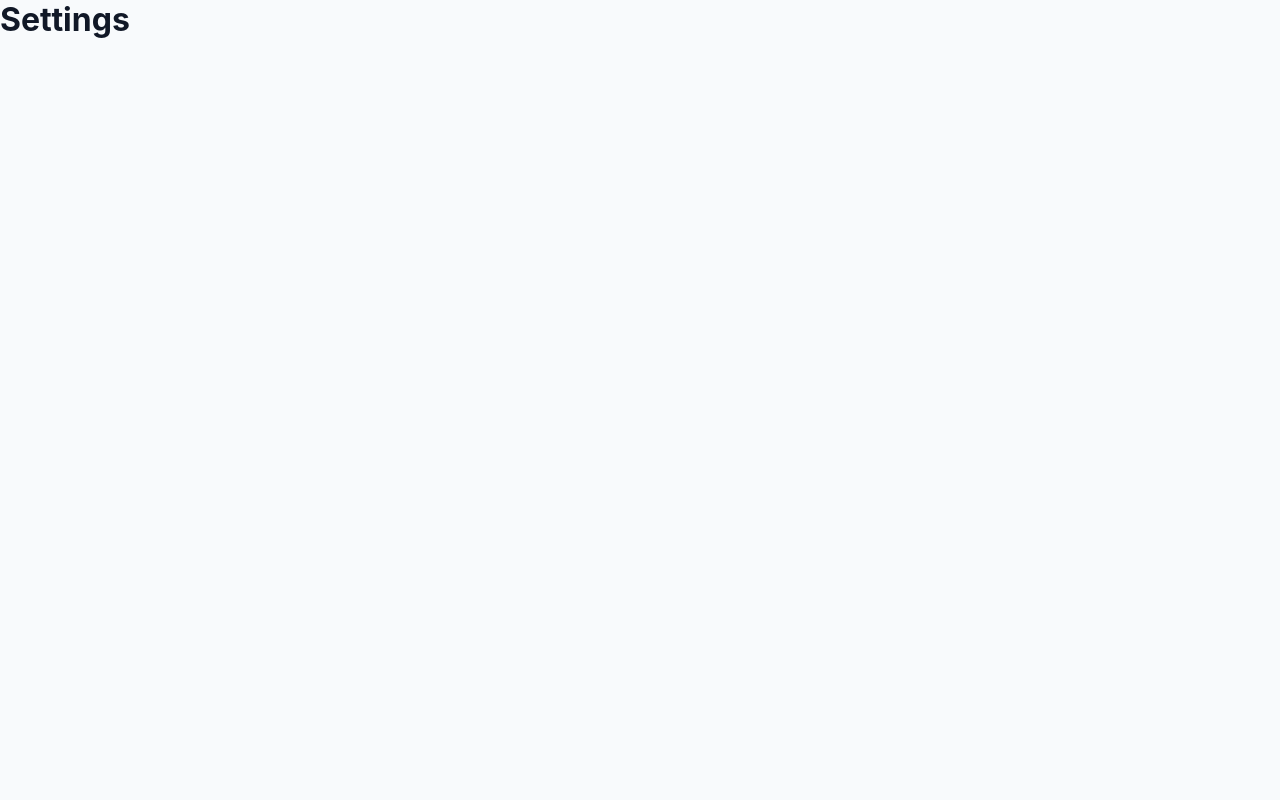
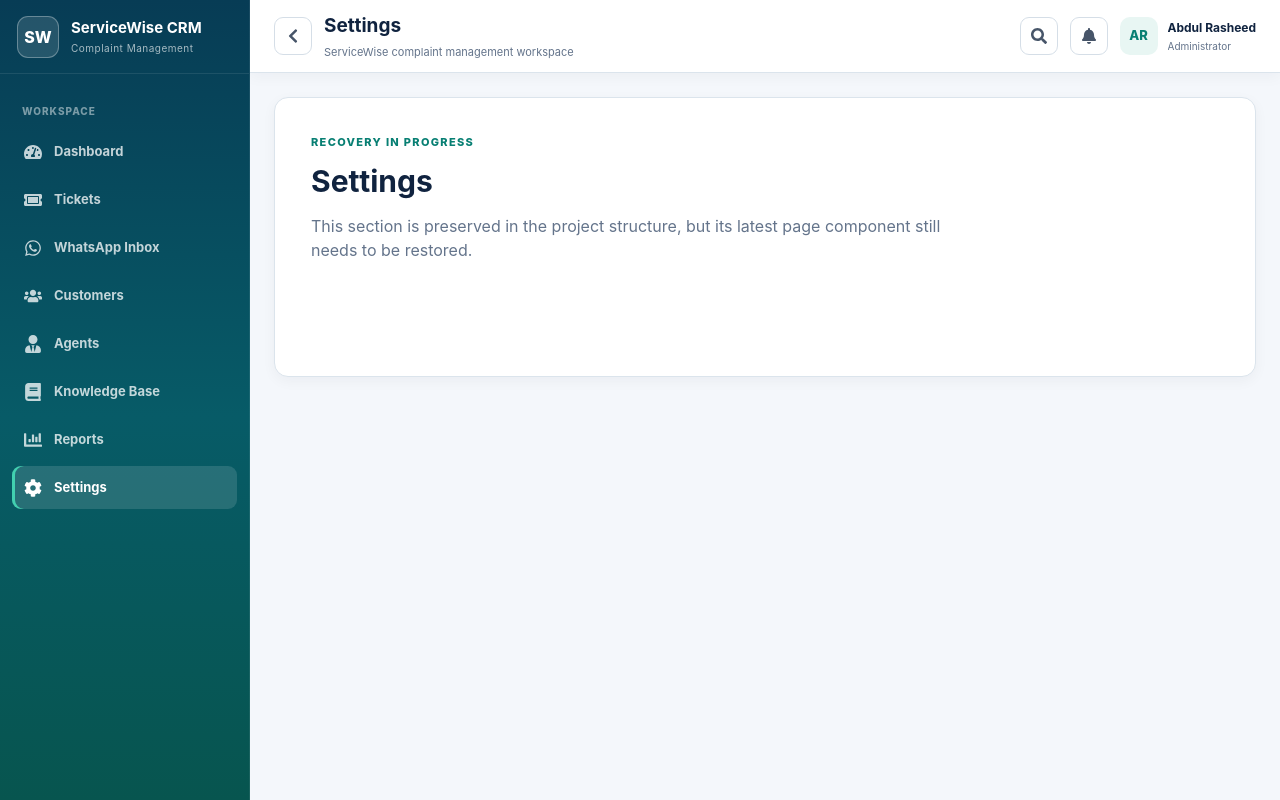
Before and after one commit to Quant20/compliant-crm, a React (Vite) app in the folder servicewise-crm/: page /settings in a window 1280 px wide. Built offline with nearby package versions, Linux system fonts and the light colour scheme; no server answers.

Commit message:
Restore ServiceWise application shell and routing

```diff
--- a/servicewise-crm/src/components/layout/Header.jsx
+++ b/servicewise-crm/src/components/layout/Header.jsx
@@ -1,9 +1,16 @@
-import { FaBell, FaSearch, FaUserCircle } from "react-icons/fa";
+import {
+  FaBars,
+  FaBell,
+  FaChevronLeft,
+  FaChevronRight,
+  FaSearch,
+} from "react-icons/fa";
 import { useLocation } from "react-router-dom";
 
 const titles = {
   "/dashboard": "Dashboard",
   "/tickets": "Tickets",
+  "/whatsapp-inbox": "WhatsApp Inbox",
   "/customers": "Customers",
   "/agents": "Agents",
   "/knowledge-base": "Knowledge Base",
@@ -11,26 +18,68 @@ const titles = {
   "/settings": "Settings",
 };
 
-export default function Header() {
+function getPageTitle(pathname) {
+  if (pathname.startsWith("/tickets/")) {
+    return "Ticket Details";
+  }
+
+  return titles[pathname] || "ServiceWise CRM";
+}
+
+export default function Header({
+  sidebarCollapsed,
+  onToggleSidebar,
+  onOpenMobileSidebar,
+}) {
   const { pathname } = useLocation();
-  const title = titles[pathname] || "ServiceWise CRM";
+  const title = getPageTitle(pathname);
 
   return (
-    <header className="header">
-      <div>
-        <h1 className="header-title">{title}</h1>
-        <p className="header-subtitle">Welcome to ServiceWise CRM</p>
+    <header className="crm-header">
+      <div className="crm-header-left">
+        <button
+          type="button"
+          className="crm-sidebar-toggle crm-desktop-sidebar-toggle"
+          onClick={onToggleSidebar}
+          aria-label={sidebarCollapsed ? "Expand sidebar" : "Collapse sidebar"}
+        >
+          {sidebarCollapsed ? <FaChevronRight /> : <FaChevronLeft />}
+        </button>
+
+        <button
+          type="button"
+          className="crm-sidebar-toggle crm-mobile-sidebar-toggle"
+          onClick={onOpenMobileSidebar}
+          aria-label="Open navigation"
+        >
+          <FaBars />
+        </button>
+
+        <div className="crm-header-title">
+          <h1>{title}</h1>
+          <p>ServiceWise complaint management workspace</p>
+        </div>
       </div>
-      <div className="header-actions" aria-label="Header actions">
-        <button type="button" className="icon-button" aria-label="Search">
+
+      <div className="crm-header-right" aria-label="Header actions">
+        <button type="button" className="crm-header-icon-button" aria-label="Search">
           <FaSearch />
         </button>
-        <button type="button" className="icon-button" aria-label="Notifications">
+        <button
+          type="button"
+          className="crm-header-icon-button"
+          aria-label="Notifications"
+        >
           <FaBell />
         </button>
-        <button type="button" className="profile-button" aria-label="User profile">
-          <FaUserCircle />
-        </button>
+
+        <div className="crm-header-user">
+          <div className="crm-header-avatar">AR</div>
+          <div>
+            <strong>Abdul Rasheed</strong>
+            <span>Administrator</span>
+          </div>
+        </div>
       </div>
     </header>
   );
--- a/servicewise-crm/src/components/layout/Layout.jsx
+++ b/servicewise-crm/src/components/layout/Layout.jsx
@@ -1,14 +1,45 @@
+import { useState } from "react";
 import { Outlet } from "react-router-dom";
+
 import Header from "./Header";
 import Sidebar from "./Sidebar";
 
 export default function Layout() {
+  const [sidebarCollapsed, setSidebarCollapsed] = useState(false);
+  const [mobileSidebarOpen, setMobileSidebarOpen] = useState(false);
+
+  const shellClassName = [
+    "crm-workspace-shell",
+    sidebarCollapsed ? "sidebar-collapsed" : "",
+  ]
+    .filter(Boolean)
+    .join(" ");
+
   return (
-    <div className="app-shell">
-      <Sidebar />
-      <div className="app-main">
-        <Header />
-        <main className="page-content">
+    <div className={shellClassName}>
+      <Sidebar
+        collapsed={sidebarCollapsed}
+        mobileOpen={mobileSidebarOpen}
+        onNavigate={() => setMobileSidebarOpen(false)}
+      />
+
+      {mobileSidebarOpen && (
+        <button
+          type="button"
+          className="crm-mobile-sidebar-backdrop"
+          aria-label="Close navigation"
+          onClick={() => setMobileSidebarOpen(false)}
+        />
+      )}
+
+      <div className="crm-workspace-main">
+        <Header
+          sidebarCollapsed={sidebarCollapsed}
+          onToggleSidebar={() => setSidebarCollapsed((current) => !current)}
+          onOpenMobileSidebar={() => setMobileSidebarOpen(true)}
+        />
+
+        <main className="crm-page-content">
           <Outlet />
         </main>
       </div>
--- a/servicewise-crm/src/components/layout/Sidebar.jsx
+++ b/servicewise-crm/src/components/layout/Sidebar.jsx
@@ -7,11 +7,13 @@ import {
   FaTicketAlt,
   FaUserTie,
   FaUsers,
+  FaWhatsapp,
 } from "react-icons/fa";
 
 const menuItems = [
   { name: "Dashboard", path: "/dashboard", icon: FaTachometerAlt },
   { name: "Tickets", path: "/tickets", icon: FaTicketAlt },
+  { name: "WhatsApp Inbox", path: "/whatsapp-inbox", icon: FaWhatsapp },
   { name: "Customers", path: "/customers", icon: FaUsers },
   { name: "Agents", path: "/agents", icon: FaUserTie },
   { name: "Knowledge Base", path: "/knowledge-base", icon: FaBook },
@@ -19,17 +21,39 @@ const menuItems = [
   { name: "Settings", path: "/settings", icon: FaCog },
 ];
 
-export default function Sidebar() {
+export default function Sidebar({ collapsed, mobileOpen, onNavigate }) {
+  const className = [
+    "crm-sidebar",
+    collapsed ? "collapsed" : "",
+    mobileOpen ? "open" : "",
+  ]
+    .filter(Boolean)
+    .join(" ");
+
   return (
-    <aside className="sidebar">
-      <div className="brand">ServiceWise CRM</div>
-      <nav className="sidebar-nav" aria-label="Main navigation">
+    <aside className={className}>
+      <div className="crm-sidebar-brand">
+        <div className="crm-sidebar-logo" aria-hidden="true">
+          SW
+        </div>
+
+        <div className="crm-sidebar-brand-text">
+          <strong>ServiceWise CRM</strong>
+          <span>Complaint Management</span>
+        </div>
+      </div>
+
+      <nav className="crm-sidebar-nav" aria-label="Main navigation">
+        <p className="crm-sidebar-section-label">Workspace</p>
+
         {menuItems.map(({ name, path, icon: Icon }) => (
           <NavLink
             key={path}
             to={path}
+            title={collapsed ? name : undefined}
+            onClick={onNavigate}
             className={({ isActive }) =>
-              `sidebar-link${isActive ? " sidebar-link-active" : ""}`
+              `crm-sidebar-link${isActive ? " active" : ""}`
             }
           >
             <Icon aria-hidden="true" />
--- a/servicewise-crm/src/main.jsx
+++ b/servicewise-crm/src/main.jsx
@@ -6,15 +6,13 @@ import AppRoutes from "./routes/AppRoutes";
 import { TicketProvider } from "./context/TicketContext";
 
 import "./styles/global.css";
-import "./styles/layout.css";
-
 
 ReactDOM.createRoot(document.getElementById("root")).render(
   <React.StrictMode>
-    <TicketProvider>
-  <BrowserRouter>
-    <AppRoutes />
-  </BrowserRouter>
-</TicketProvider>
-  </React.StrictMode>
+    <BrowserRouter>
+      <TicketProvider>
+        <AppRoutes />
+      </TicketProvider>
+    </BrowserRouter>
+  </React.StrictMode>,
 );
--- a/servicewise-crm/src/routes/AppRoutes.jsx
+++ b/servicewise-crm/src/routes/AppRoutes.jsx
@@ -1,41 +1,60 @@
-import { Routes, Route, Navigate } from "react-router-dom";
+import { Navigate, Route, Routes } from "react-router-dom";
+
 import Layout from "../components/layout/Layout";
+import Dashboard from "../pages/Dashboard/Dashboard";
 import Tickets from "../pages/Tickets/Tickets";
+import TicketDetails from "../pages/TicketDetails/TicketDetails";
+import WhatsAppInbox from "../pages/WhatsAppInbox/WhatsAppInbox";
 
-const Dashboard = () => <h1>Dashboard</h1>;
-const Customers = () => <h1>Customers</h1>;
-const Agents = () => <h1>Agents</h1>;
-const KnowledgeBase = () => <h1>Knowledge Base</h1>;
-const Reports = () => <h1>Reports</h1>;
-const Settings = () => <h1>Settings</h1>;
+function RecoveryPendingPage({ title }) {
+  return (
+    <section className="crm-page-container">
+      <div className="crm-detail-panel crm-recovery-placeholder">
+        <p className="crm-recovery-eyebrow">RECOVERY IN PROGRESS</p>
+        <h1>{title}</h1>
+        <p>
+          This section is preserved in the project structure, but its latest
+          page component still needs to be restored.
+        </p>
+      </div>
+    </section>
+  );
+}
 
 export default function AppRoutes() {
   return (
     <Routes>
       <Route path="/" element={<Navigate to="/dashboard" replace />} />
 
-      <Route
-    path="/dashboard"
-    element={
-        <Layout>
-            <Dashboard />
-        </Layout>
-    }
-/>
-      <Route
-  path="/tickets"
-  element={
-    <Layout>
-      <Tickets />
-    </Layout>
-  }
-/>
-      <Route path="/customers" element={<Customers />} />
-      <Route path="/agents" element={<Agents />} />
-      <Route path="/agents" element={<Agents />} />
-      <Route path="/knowledge-base" element={<KnowledgeBase />} />
-      <Route path="/reports" element={<Reports />} />
-      <Route path="/settings" element={<Settings />} />
+      <Route element={<Layout />}>
+        <Route path="/dashboard" element={<Dashboard />} />
+        <Route path="/tickets" element={<Tickets />} />
+        <Route path="/tickets/:ticketId" element={<TicketDetails />} />
+        <Route path="/whatsapp-inbox" element={<WhatsAppInbox />} />
+
+        <Route
+          path="/customers"
+          element={<RecoveryPendingPage title="Customers" />}
+        />
+        <Route
+          path="/agents"
+          element={<RecoveryPendingPage title="Agents" />}
+        />
+        <Route
+          path="/knowledge-base"
+          element={<RecoveryPendingPage title="Knowledge Base" />}
+        />
+        <Route
+          path="/reports"
+          element={<RecoveryPendingPage title="Reports" />}
+        />
+        <Route
+          path="/settings"
+          element={<RecoveryPendingPage title="Settings" />}
+        />
+      </Route>
+
+      <Route path="*" element={<Navigate to="/dashboard" replace />} />
     </Routes>
   );
 }
--- a/servicewise-crm/src/styles/global.css
+++ b/servicewise-crm/src/styles/global.css
@@ -1,35 +1,105 @@
 @import "./variables.css";
-@import "./layout.css";
-@import "./sidebar.css";
-@import "./header.css";
+@import "./crmWorkspace.css";
 @import "./ui.css";
 @import "./dashboard.css";
 
-*{
-    margin:0;
-    padding:0;
-    box-sizing:border-box;
+*,
+*::before,
+*::after {
+  box-sizing: border-box;
 }
 
-body{
-
-    font-family:
-    Inter,
-    "Segoe UI",
-    Arial,
-    sans-serif;
-
-    background:var(--background);
-
-    color:var(--text);
+html,
+body,
+#root {
+  width: 100%;
+  min-height: 100%;
 }
 
-a{
-
-    text-decoration:none;
+html {
+  scroll-behavior: smooth;
 }
 
-button{
+body {
+  margin: 0;
+  min-height: 100vh;
+  overflow-x: hidden;
+  background: var(--background, #f4f7fb);
+  color: var(--text, #172033);
+  font-family: Inter, "Segoe UI", Arial, sans-serif;
+  line-height: 1.5;
+}
 
-    cursor:pointer;
+a {
+  color: inherit;
+  text-decoration: none;
 }
+
+button,
+input,
+select,
+textarea {
+  font: inherit;
+}
+
+button {
+  cursor: pointer;
+}
+
+img {
+  display: block;
+  max-width: 100%;
+}
+
+.crm-mobile-sidebar-toggle {
+  display: none;
+}
+
+.crm-mobile-sidebar-backdrop {
+  display: none;
+}
+
+.crm-recovery-placeholder {
+  min-height: 280px;
+  padding: 36px;
+}
+
+.crm-recovery-placeholder h1 {
+  margin: 0 0 10px;
+  color: #10233f;
+  font-size: 30px;
+}
+
+.crm-recovery-placeholder > p:last-child {
+  max-width: 680px;
+  margin: 0;
+  color: #64748b;
+}
+
+.crm-recovery-eyebrow {
+  margin: 0 0 8px;
+  color: #087f73;
+  font-size: 11px;
+  font-weight: 800;
+  letter-spacing: 0.12em;
+}
+
+@media (max-width: 900px) {
+  .crm-desktop-sidebar-toggle {
+    display: none;
+  }
+
+  .crm-mobile-sidebar-toggle {
+    display: inline-flex;
+  }
+
+  .crm-mobile-sidebar-backdrop {
+    position: fixed;
+    inset: 0;
+    z-index: 290;
+    display: block;
+    padding: 0;
+    border: 0;
+    background: rgba(15, 23, 42, 0.45);
+  }
+}
```
